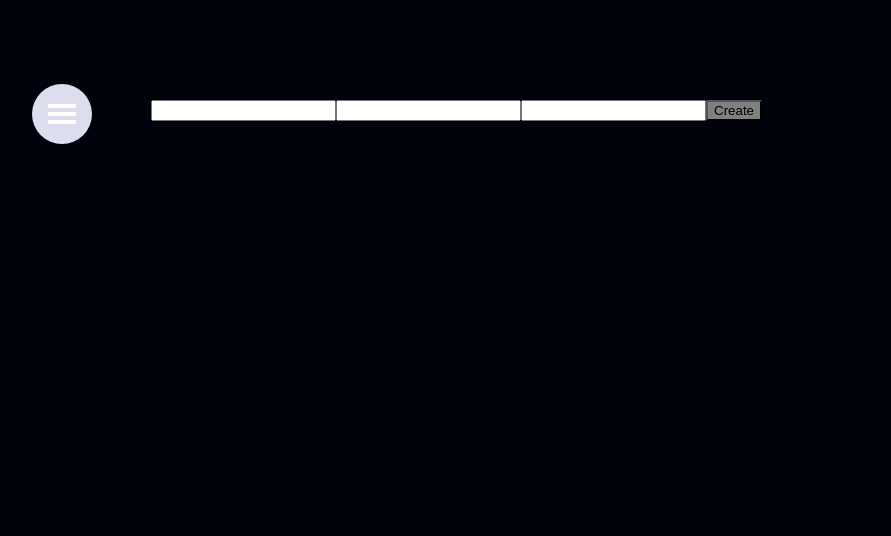
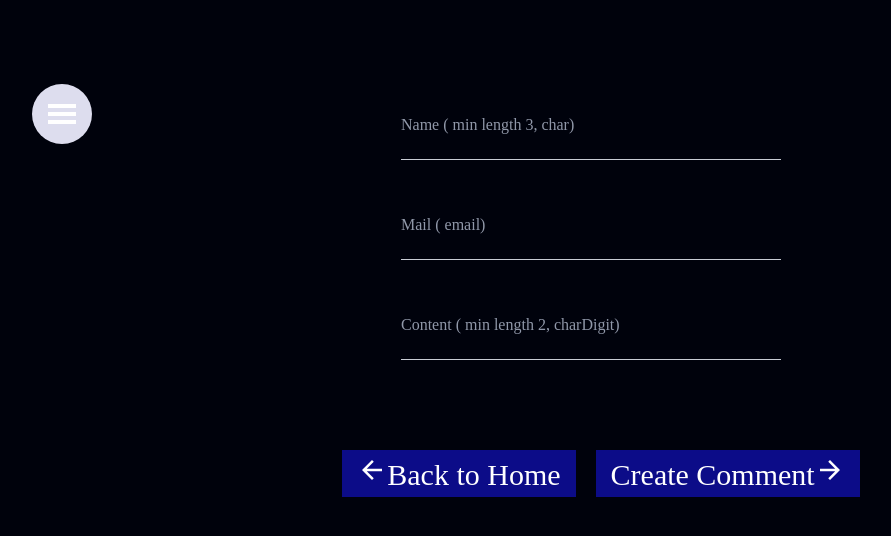
Before and after one commit to Tomaszunek/commentService, a React (Create React App) app: page /create in a window 1280 px wide. Shown: the top 536 px of the page, without its empty margins (49-940 px from the left). Built offline with nearby package versions, Linux system fonts and the light colour scheme; no server answers.

Commit message:
add input form

```diff
--- a/src/Pages/CreateComment.tsx
+++ b/src/Pages/CreateComment.tsx
@@ -1,18 +1,58 @@
 import React from 'react';
 import styled from 'styled-components';
+import InputForm from '../components/InputForm';
+import { Link } from 'react-router-dom';
+import { MdArrowBack, MdArrowForward } from 'react-icons/md';
 
 const Button = styled.button`
   background: gray;
+  border: 0;
 `;
+
+const Form = styled.form`
+  display: grid;
+  -webkit-text-size-adjust: 100%;
+  -webkit-font-smoothing: antialiased;
+`;
+
+const BackSubmitCont = styled.div`
+  display: flex;
+  margin: auto;
+  margin-top: 50px;
+
+  > * {
+    margin-left: 20px;
+    font-size: 30px;
+    color: white;
+    background: #0c0c88;
+    padding: 5px 15px;
+    font-weight: 500;
+    font-family: none;
+  }
+`;
+
+const LinkHref = styled(Link)`
+  text-decoration: none;
+`;
+
 
 const CreateComment: React.FC = () => {
   return (
-    <form className="comment-form">
-        <input type="text"/>
-        <input type="email"/>
-        <input type="text"/>
-        <Button type="submit">Create</Button>
-    </form>
+    <Form className="comment-form">
+        <InputForm labelText="Name" type="text" spec={{min: 3, type: "char"}}/>
+        <InputForm labelText="Mail" type="email" spec={{type: "email"}}/>
+        <InputForm labelText="Content" type="text" spec={{min: 2, type: "charDigit"}}/>
+        <BackSubmitCont>
+          <LinkHref to="/">
+            <MdArrowBack/>
+            <span>Back to Home</span>
+            </LinkHref>
+          <Button type="submit">
+            <span>Create Comment</span>
+            <MdArrowForward/>
+          </Button>
+        </BackSubmitCont>
+    </Form>
   );
 }
 
--- a/src/Pages/Home.tsx
+++ b/src/Pages/Home.tsx
@@ -2,7 +2,6 @@ import React from 'react';
 import { connect } from 'react-redux';
 import { IAppState } from '../store';
 import { IComment } from '../models';
-import Comment from '../components/Comment';
 import CommentContainer from '../components/CommentContainer';
 
 interface IProps {
--- /dev/null
+++ b/src/components/InputForm.tsx
@@ -0,0 +1,132 @@
+import React, { ChangeEvent, useState } from 'react';
+import styled from 'styled-components';
+
+interface IProps {
+    labelText: string;
+    type: string;
+    spec: IInputSpec;
+}
+
+interface IInputSpec {
+    min?: number;
+    type: string;
+}
+
+const InputContainer = styled.label`
+    position: relative;
+    margin: auto;
+    width: 100%;
+    max-width: 380px;
+    box-sizing: border-box;
+    margin-bottom: 40px;
+`;
+
+const Input = styled.input`
+     -webkit-appearance: none;
+    width: 100%;
+    border: 0;
+    font-family: inherit;
+    padding: 20px 10px;
+    height: 60px;
+    font-size: 26px;
+    font-weight: 500;
+    border-bottom: 1px solid #C8CCD4;
+    background: none;
+    border-radius: 0;
+    color: white;
+    transition: all .15s ease;
+    box-sizing: border-box;
+
+    &:hover {
+      background: rgba(#223254,.03);
+    }
+
+    &:not(:placeholder-shown) {
+      + span {
+        color: #c0d5ff;
+        transform: translateY(-30px) scale(1);
+      }
+    }
+
+    &:focus {
+      background: none;
+      outline: none;
+        + span {
+            color: #0077FF;
+            transform: translateY(-26px) scale(1.2);
+            + .border {
+                transform: scaleX(1);
+            }
+        }
+    }
+`;
+
+const LabelText = styled.span`
+    position: absolute;
+    top: 16px;
+    left: 0;
+    font-size: 16px;
+    color: #9098A9;
+    font-weight: 500;
+    transform-origin: 0 0;
+    transition: all .2s ease;
+    box-sizing: border-box;
+
+    &.error {
+        color: red;
+    }
+
+    &.valid {
+        color: green;
+    }
+`;
+
+const Border = styled.span`
+    position: absolute;
+    bottom: 0;
+    left: 0;
+    height: 2px;
+    width: 100%;
+    background: #0077FF;
+    transform: scaleX(0);
+    transform-origin: 0 0;
+    transition: all .15s ease;
+    box-sizing: border-box;
+`;
+
+const checkInput = (text: string, minLenght: number | undefined, type: string, changeStatusEvent: Function, setValidState: Function) => {
+    changeStatusEvent(true);
+    console.log(text, minLenght, type);
+    let isValid = true;
+    if(minLenght && minLenght > text.length) {
+        isValid = false;
+    }
+    if(type === 'char' && !(text.match(/[a-zA-Z]/gi))) {
+        isValid = false;
+    }
+    if(type === 'charDigit' && !(text.match(/[a-zA-Z0-9]/gi))) {
+        isValid = false;
+    }
+    if(type === 'mail' && !(text.match(/^\w+@[a-zA-Z_]+?\.[a-zA-Z]{2,3}$/gi))) {
+        isValid = false;
+    }
+    setValidState(isValid);
+}
+
+const InputForm: React.FC<IProps> = (props) => {
+    const { labelText, type, spec } = props;
+    const { min, type: specType } = spec;
+
+    const [isValid, setValid] = useState(false);
+    const [changeStatus, setChangeStatus] = useState(false);
+    const [validMessage, setValidMessage] = useState(`   ( ${min ? 'min length ' + min + ',' : ''}  ${specType})`)
+    return (
+        <InputContainer>
+            <Input type={type} placeholder="&nbsp;" onChange={(e) => checkInput(e.currentTarget.value, min, specType, setChangeStatus, setValid)}></Input>
+            <LabelText className={changeStatus ? isValid ? "valid" : "error" : ""}>{labelText + validMessage}</LabelText>
+            <Border/>
+        </InputContainer>
+    );
+}
+
+export default InputForm;
```
Also changed, not shown: src/App.css (deleted, +0 -38 lines).
